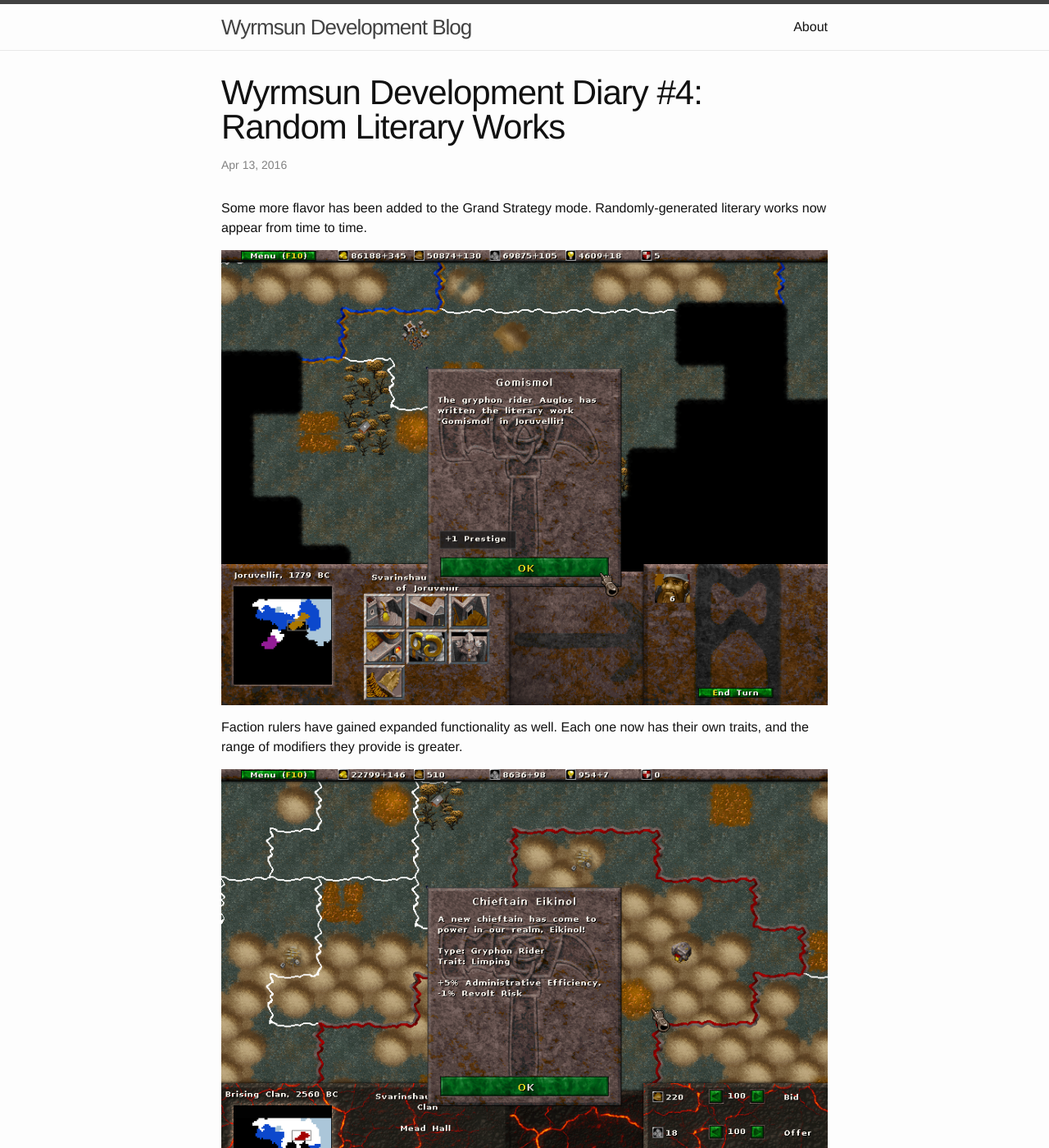
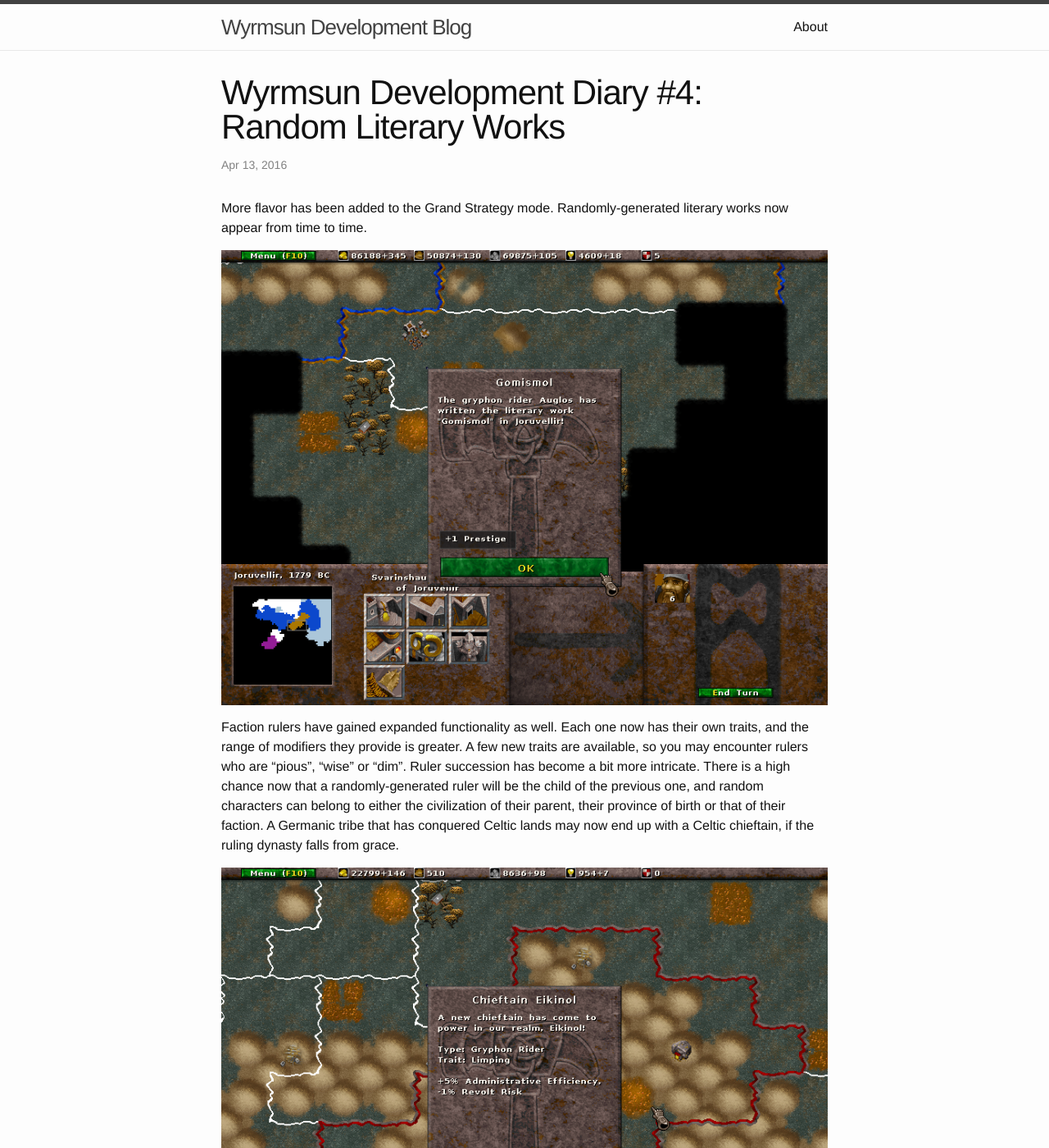
Before and after one commit to Andrettin/Andrettin.github.io, a Jekyll site: the page built from _posts/2016-04-13-random-literary-works.markdown, in a window 1280 px wide and 1400 px high. Shown: the whole window at 82% size. Built offline with Jekyll 4.4.1, drawn with Linux system fonts in a browser that asks for light colours; comment, search, counter and statistics services are not loaded.

Commit message:
Updated blog post

```diff
--- a/_posts/2016-04-13-random-literary-works.markdown
+++ b/_posts/2016-04-13-random-literary-works.markdown
@@ -6,11 +6,11 @@ categories:  blog
 comments: true
 tags: [grand strategy, literary work, ruler]
 ---
-Some more flavor has been added to the Grand Strategy mode. Randomly-generated literary works now appear from time to time.
+More flavor has been added to the Grand Strategy mode. Randomly-generated literary works now appear from time to time.
 
 ![Random Literary Work]({{ site.url }}/screenshots/screen_random_literary_work.png)
 
-Faction rulers have gained expanded functionality as well. Each one now has their own traits, and the range of modifiers they provide is greater.
+Faction rulers have gained expanded functionality as well. Each one now has their own traits, and the range of modifiers they provide is greater. A few new traits are available, so you may encounter rulers who are "pious", "wise" or "dim". Ruler succession has become a bit more intricate. There is a high chance now that a randomly-generated ruler will be the child of the previous one, and random characters can belong to either the civilization of their parent, their province of birth or that of their faction. A Germanic tribe that has conquered Celtic lands may now end up with a Celtic chieftain, if the ruling dynasty falls from grace.
 
 ![New Ruler]({{ site.url }}/screenshots/screen_new_ruler.png)
 
```
